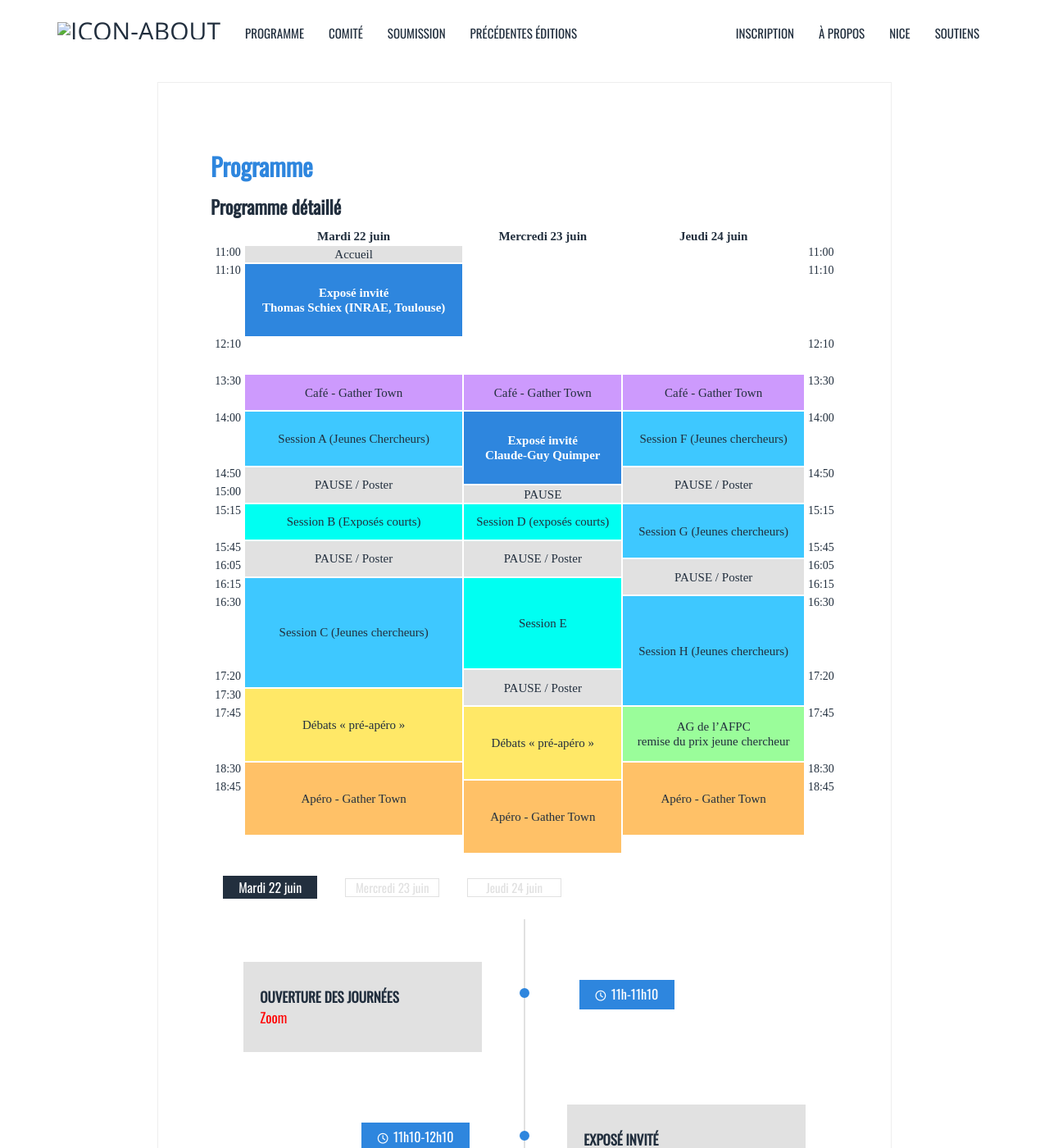
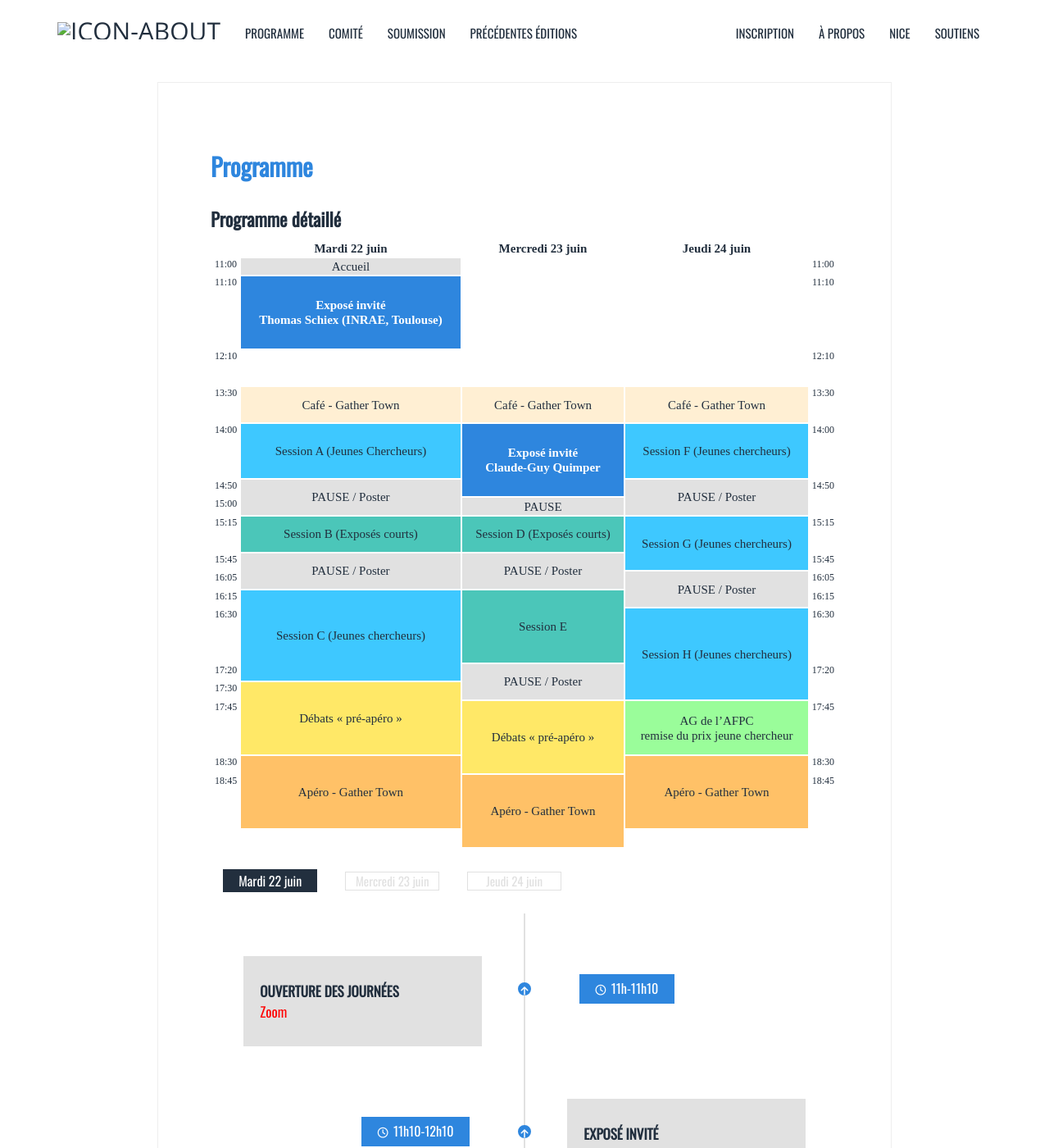
Before and after one commit to mpelleau/jfpc2021, a Jekyll site: the page built from _pages/planning.md, in a window 1280 px wide and 1400 px high. Shown: the whole window at 82% size. Built offline with Jekyll 4.4.1, drawn with Linux system fonts in a browser that asks for light colours; nearby versions of some CDN libraries.

Commit message:
programme v3

```diff
--- a/_config.yml
+++ b/_config.yml
@@ -1,17 +1,11 @@
 title: "JOURNÉES FRANCOPHONES <br>de PROGRAMMATION par CONTRAINTES"
 shorttitle: "JFPC 2021"
-date: "Du 21 au 25 juin 2021"
+date: "Du 22 au 24 juin 2021"
 oldlocation: "NICE <br>CAMPUS TROTABAS"
 location: "EN LIGNE"
-description: "JFPC du 21 au 25 juin 2021 à Nice"
+description: "JFPC du 22 au 24 juin 2021 à Nice"
 baseurl: "/jfpc_2021" # the subpath of your site, e.g. /blog
 url: "https://www.i3s.unice.fr"
-
-sidebar:
-  - title: "Soumission du résumé"
-    text: "TBA"
-  - title: "Soumission de l'article"
-    text: "TBA"
 
 facebook:
   app_id:
--- a/_includes/programme
+++ b/_includes/programme
@@ -8,9 +8,9 @@
     <ul class="days">
         {%- for agenda in program -%}
             {%- if forloop.index == 1 %}
-        <li class="programme-jour active">{{ agenda.day }}</li>
+        <li class="programme-jour active" name="{{ agenda.day }}">{{ agenda.day }}</li>
             {%- else %}
-        <li class="programme-jour">{{ agenda.day }}</li>
+        <li class="programme-jour" name="{{ agenda.day }}">{{ agenda.day }}</li>
             {%- endif %}
         {%- endfor %}
     </ul>
@@ -29,8 +29,9 @@
                 {%- else %}
             <li class="timeline-inverted">
                 {%- endif %}
-                <div class="tl-circ"></div>
+                <div class="tl-circ"><a href="#programme-détaillé"><i class="fas fa-arrow-up"></i></a></div>
                 <div class="timeline-panel">
+                    {% if session.id %}<span class="anchor" id="{{ session.id }}"></span>{% endif %}
                     <div class="tl-heading">
                         <session-title>{{ session.title }}</session-title>
                         {% if session.room %}<session-room>{{ session.room }}</session-room>{% endif %}
--- a/_pages/planning.md
+++ b/_pages/planning.md
@@ -6,7 +6,8 @@ title: Programme
 published: true
 ---
 
-## Programme détaillé
+<span class="anchor" id="programme-détaillé"></span>
+<h2>Programme détaillé</h2>
 
 <table>
   <tbody>
@@ -26,7 +27,7 @@ published: true
     </tr>
     <tr>
       <td class="hour">11:10</td>
-      <td rowspan="4" class="invite">Exposé invité<br>Thomas Schiex (INRAE, Toulouse)</td>
+      <td rowspan="4" class="invite"><a href="#invite1" name="Mardi 22 juin">Exposé invité<br>Thomas Schiex (INRAE, Toulouse)</a></td>
       <td class="hour">11:10</td>
     </tr>
     <tr></tr>
@@ -50,9 +51,9 @@ published: true
     <tr></tr>
     <tr>
       <td class="hour">14:00</td>
-      <td rowspan="3" class="session-young">Session A (Jeunes Chercheurs)</td>
-      <td rowspan="4" class="invite">Exposé invité<br>Claude-Guy Quimper</td>
-      <td rowspan="3" class="session-young">Session F (Jeunes chercheurs)</td>
+      <td rowspan="3" class="session-young"><a href="#sessionA" name="Mardi 22 juin">Session A (Jeunes Chercheurs)</a></td>
+      <td rowspan="4" class="invite"><a href="#invite2" name="Mercredi 23 juin">Exposé invité<br>Claude-Guy Quimper</a></td>
+      <td rowspan="3" class="session-young"><a href="#sessionF" name="Jeudi 24 juin">Session F (Jeunes chercheurs)</a></td>
       <td class="hour">14:00</td>
     </tr>
     <tr></tr>
@@ -69,9 +70,9 @@ published: true
     </tr>
     <tr>
       <td class="hour">15:15</td>
-      <td rowspan="2" class="session">Session B (Exposés courts)</td>
-      <td rowspan="2" class="session">Session D (exposés courts)</td>
-      <td rowspan="3" class="session-young">Session G (Jeunes chercheurs)</td>
+      <td rowspan="2" class="session"><a href="#sessionB" name="Mardi 22 juin">Session B (Exposés courts)</a></td>
+      <td rowspan="2" class="session"><a href="#sessionD" name="Mercredi 23 juin">Session D (Exposés courts)</a></td>
+      <td rowspan="3" class="session-young"><a href="#sessionG" name="Jeudi 24 juin">Session G (Jeunes chercheurs)</a></td>
       <td class="hour">15:15</td>
     </tr>
     <tr></tr>
@@ -88,16 +89,15 @@ published: true
     </tr>
     <tr>
       <td class="hour">16:15</td>
-      <td rowspan="6" class="session-young">Session C (Jeunes chercheurs)</td>
-      <td rowspan="5" class="session">Session E</td>
+      <td rowspan="5" class="session-young"><a href="#sessionC" name="Mardi 22 juin">Session C (Jeunes chercheurs)</a></td>
+      <td rowspan="4" class="session"><a href="#sessionE" name="Mercredi 23 juin">Session E</a></td>
       <td class="hour">16:15</td>
     </tr>
     <tr>
       <td class="hour">16:30</td>
-      <td rowspan="6" class="session-young">Session H (Jeunes chercheurs)</td>
+      <td rowspan="5" class="session-young"><a href="#sessionH" name="Jeudi 24 juin">Session H (Jeunes chercheurs)</a></td>
       <td class="hour">16:30</td>
     </tr>
-    <tr></tr>
     <tr></tr>
     <tr></tr>
     <tr>
--- a/_sass/_programme.scss
+++ b/_sass/_programme.scss
@@ -37,6 +37,15 @@
             display: none;
         }
     }
+}
+
+.anchor {
+    content: '';
+    display: block;
+    position: relative;
+    width: 0;
+    height: 101px;
+    margin-top: -101px;
 }
 
 .talks {
@@ -127,12 +136,19 @@ table {
         background-color: white;
         border: 2px solid white !important;
         padding: 0 !important;
+        a {
+            color: $primary-color !important;
+            text-decoration: unset;
+            &:hover {
+                color: $primary-color !important;
+            }
+        }
     }
     tr {
         height: 1.5em !important;
         &:hover{
-            color: red !important;
             .hour {
+                color: red !important;
                 font-weight: bolder;
             }
         }
@@ -142,27 +158,27 @@ table {
     }
     .hour {
         vertical-align: top;
-        font-size: 14px;
+        font-size: 0.8em;
     }
     .break {
         background-color: $line-color;
     }
-    .invite {
+    .invite, .invite a, .invite a:hover {
         background-color: $secondary-color;
-        color: white;
+        color: white !important;
         font-weight: bolder;
     }
     .session-young {
         background-color: #3ec8ff;
     }
     .session {
-        background-color: #00fff2;
-    }
-    .coffee {
-        background-color: #cd9afd;
+        background-color: #4BC6B9;
     }
     .ag {
         background-color: #9afd9a;
+    }
+    .coffee {
+        background-color: #ffefd3;
     }
     .apero {
         background-color: #ffc167;
--- a/_sass/_table.scss
+++ b/_sass/_table.scss
@@ -92,12 +92,12 @@ tbody tr {
   font-weight: unset;
 }
 
-tbody tr:hover {
+//tbody tr:hover {
 // color: #555555;
-  color:$secondary-color;
-  background-color: #f5f5f5;
-  cursor: pointer;
-}
+//  color:$secondary-color;
+//  background-color: #f5f5f5;
+//  cursor: pointer;
+//}
 
 .column1 {
   width: 260px;
--- a/_sass/_timeline.scss
+++ b/_sass/_timeline.scss
@@ -73,11 +73,10 @@
             left: 50%;
             text-align: center;
             background-color: $circle-color;
-            color: $circle-color;
-            width: 12px;
-            height: 12px;
+            width: 16px;
+            height: 16px;
             line-height: 12px;
-            margin-left: -6px;
+            margin-left: -8px;
             border: 2px solid $circle-border-color;
             /* border: 2px solid white; */
             border-top-right-radius: 50%;
@@ -85,6 +84,20 @@
             border-bottom-right-radius: 50%;
             border-bottom-left-radius: 50%;
             z-index: 1;
+            a {
+                color: white;
+                font-size: .8em;
+                &:hover {
+                    color: white;
+                }
+            }
+            /*&::after {
+                color: white;
+                font-size: .8em;
+                font-family: 'FontAwesome';
+                content: "\f062";
+                margin-top: -8px;
+            }*/
         }
     }
 }
--- a/css/js/programme.js
+++ b/css/js/programme.js
@@ -15,5 +15,20 @@ $(document).ready(function() {
             .addClass("hide");
 
         $("div[id='"+id+"']").removeClass("hide").addClass("show");
-	});
+    });
+
+    $("td a").click(function() {
+        var day = $(this).attr("name");
+        $(".days")
+            .find(".active")
+            .removeClass("active");
+        $(".programme-jour[name='"+day+"']").addClass("active");
+
+        $(".programme")
+            .find(".show")
+            .removeClass("show")
+            .addClass("hide");
+
+        $("div[id='"+day+"']").removeClass("hide").addClass("show");
+    });
 });
```
Also changed, not shown: other parts of _pages/planning.md (+0 -32 lines), _data/programme.yml (+10 -0 lines).
